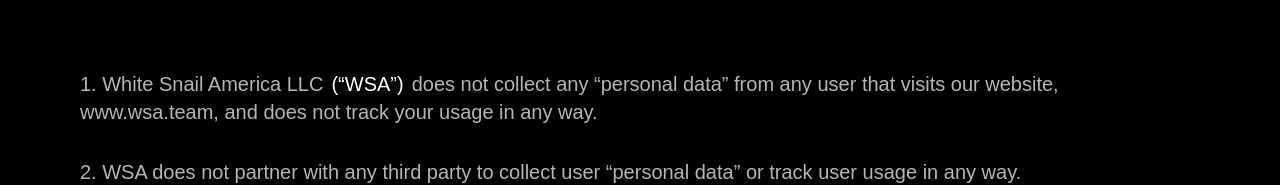
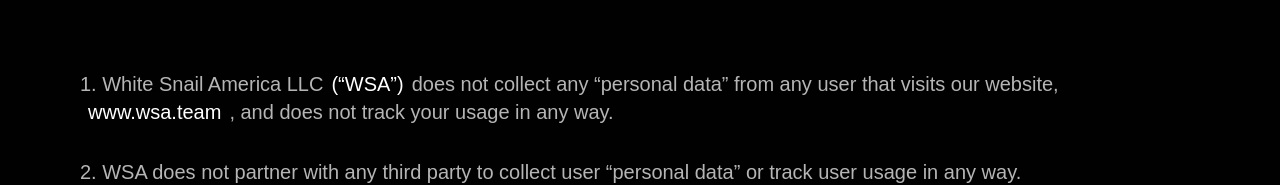
Before and after one commit to MiladDevarts/wsa, a Next.js app: page /privacy-policy in a window 1280 px wide. Shown: the part 513-698 px from the top of the page. Built offline with nearby package versions, Linux system fonts and the light colour scheme; a web font is replaced by a local one.

Commit message:
fix: highlight wsa keyw

```diff
--- a/app/privacy-policy/page.js
+++ b/app/privacy-policy/page.js
@@ -9,6 +9,7 @@ import { MenuContext } from "@/context/MenuProvider";
 import { useContext } from "react";
 
 import Overlay from "@/components/layout/Overlay";
+import Link from "next/link";
 
 function page() {
   let menuVisibility = useContext(MenuContext);
@@ -45,31 +46,33 @@ function page() {
         <p className="container text-[#B5B5B5] text-lg lg:text-xl mb-8">
           1. White Snail America LLC
           <span className="mx-2 text-white">(“WSA”)</span>
-           does not collect any “personal
-          data” from any user that visits our website, www.wsa.team, and does
-          not track your usage in any way.
+          does not collect any “personal data” from any user that visits our
+          website,{" "}
+          <Link href="https://wsa.team" className="mx-2 text-white">
+            www.wsa.team
+          </Link>
+          , and does not track your usage in any way.
         </p>
         <p className="container text-[#B5B5B5] text-lg lg:text-xl mb-8">
-        2. WSA does not partner with any third party to collect user “personal
+          2. WSA does not partner with any third party to collect user “personal
           data” or track user usage in any way.
         </p>
         <p className="container text-[#B5B5B5] text-lg lg:text-xl mb-8">
-        3. We only use cookies that are essential to run this website.
-
+          3. We only use cookies that are essential to run this website.
         </p>
         <p className="container text-[#B5B5B5] text-lg lg:text-xl mb-8">
-        4. Volunteered information such as an email address used for
+          4. Volunteered information such as an email address used for
           communication will be stored only for communication purposes. Email
           information is not required.
         </p>
         <p className="container text-[#B5B5B5] text-lg lg:text-xl mb-8">
-        5. We may request your email address to communicate with you
+          5. We may request your email address to communicate with you
         </p>
         <p className="container text-[#B5B5B5] text-lg lg:text-xl mb-8">
-        6. A request to remove your email from our possession will be responded to within 30 days.
+          6. A request to remove your email from our possession will be
+          responded to within 30 days.
         </p>
       </div>
-
     </>
   );
 }
```
